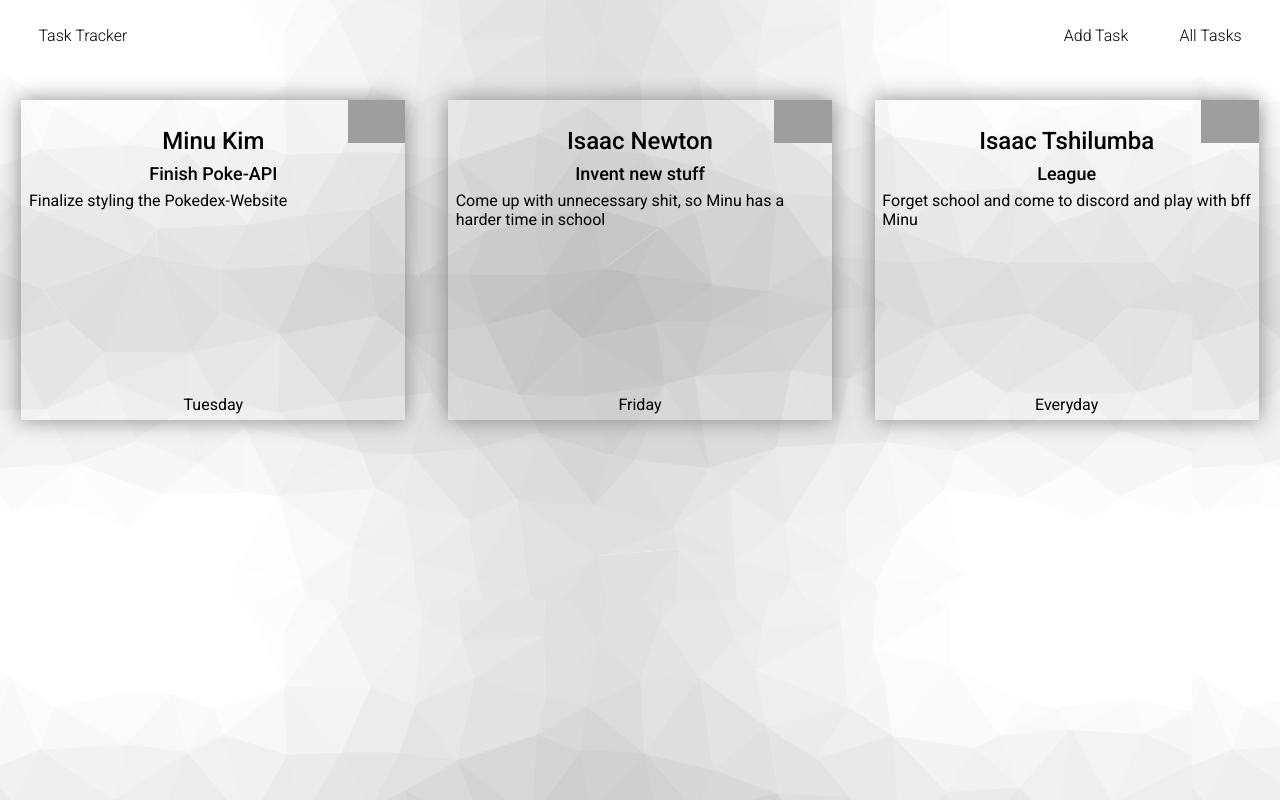
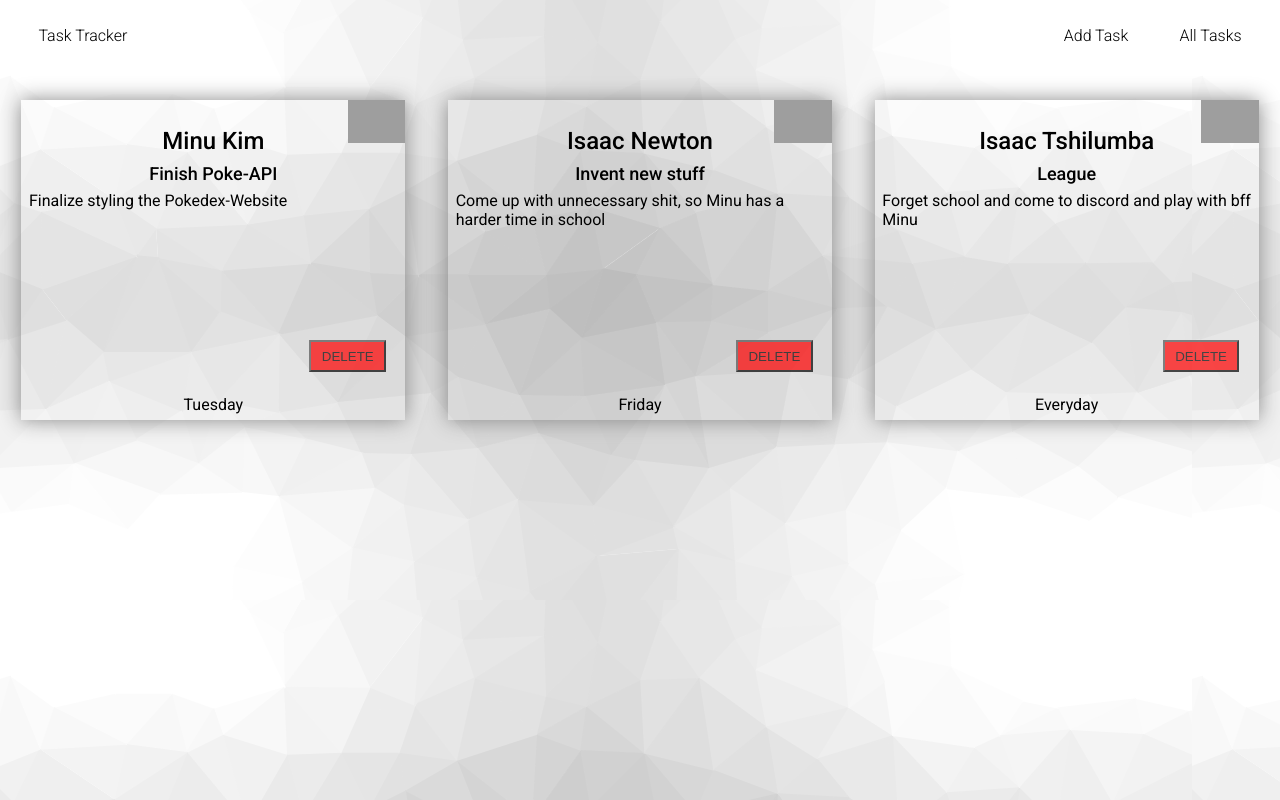
Before and after one commit to minuminuminu/name-task, a React (Vite) app: page /all-tasks in a window 1280 px wide. Built offline with nearby package versions, Linux system fonts and the light colour scheme; grey boxes are pictures that could not be loaded.

Commit message:
add delete-mechanism

```diff
--- a/src/components/TaskCard.jsx
+++ b/src/components/TaskCard.jsx
@@ -6,6 +6,9 @@ export const TaskCard = (props) => {
       <p className="taskTitle">{props.title}</p>
       <p className="taskDescription">{props.description}</p>
       <p className="taskDue">{props.due}</p>
+      <button className="btn" onClick={() => props.onDelete(props.id)}>
+        DELETE
+      </button>
     </div>
   );
 };
--- a/src/index.css
+++ b/src/index.css
@@ -102,3 +102,12 @@ body {
   -webkit-transform: translateX(-50%);
   transform: translateX(-50%);
 }
+.btn {
+  background-color: red;
+  opacity: 0.7;
+  position: absolute;
+  bottom: 15%;
+  right: 5%;
+  width: 20%;
+  height: 10%;
+}
--- a/src/pages/AllTasksPage.jsx
+++ b/src/pages/AllTasksPage.jsx
@@ -1,4 +1,4 @@
-import React from "react";
+import { useState } from "react";
 import { TaskCard } from "../components/TaskCard";
 
 export const AllTasksPage = () => {
@@ -40,9 +40,15 @@ export const AllTasksPage = () => {
     // },
   ];
 
+  const [tasks, setTasks] = useState(allTasks);
+
+  const onDelete = (itemId) => {
+    setTasks(tasks.filter(({ id }) => id !== itemId));
+  };
+
   return (
     <div className="allTasksPage">
-      {allTasks.map((e) => {
+      {tasks.map((e) => {
         return (
           <TaskCard
             name={e.name}
@@ -51,6 +57,8 @@ export const AllTasksPage = () => {
             description={e.description}
             due={e.due}
             key={e.id}
+            id={e.id}
+            onDelete={onDelete}
           />
         );
       })}
```
